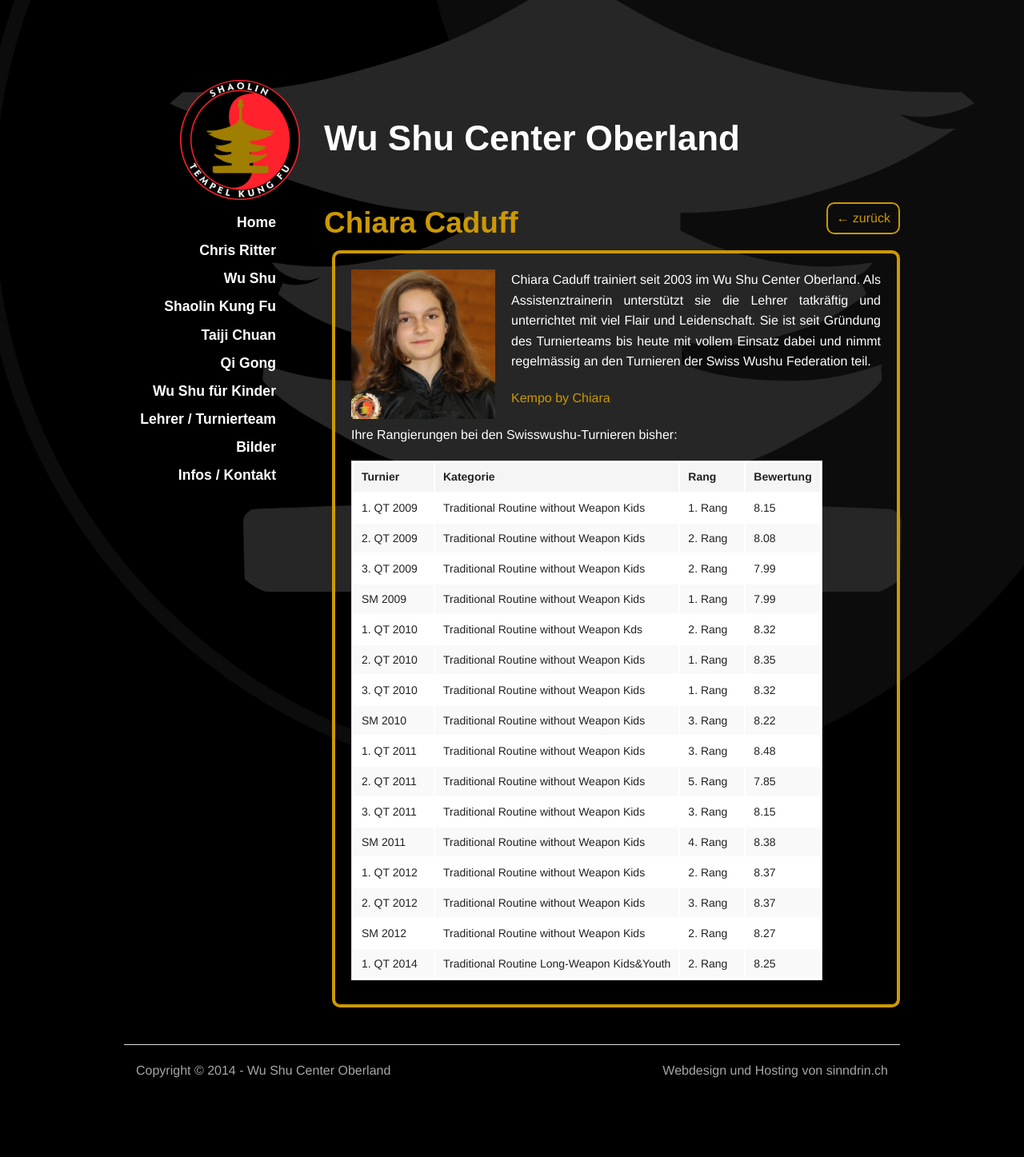
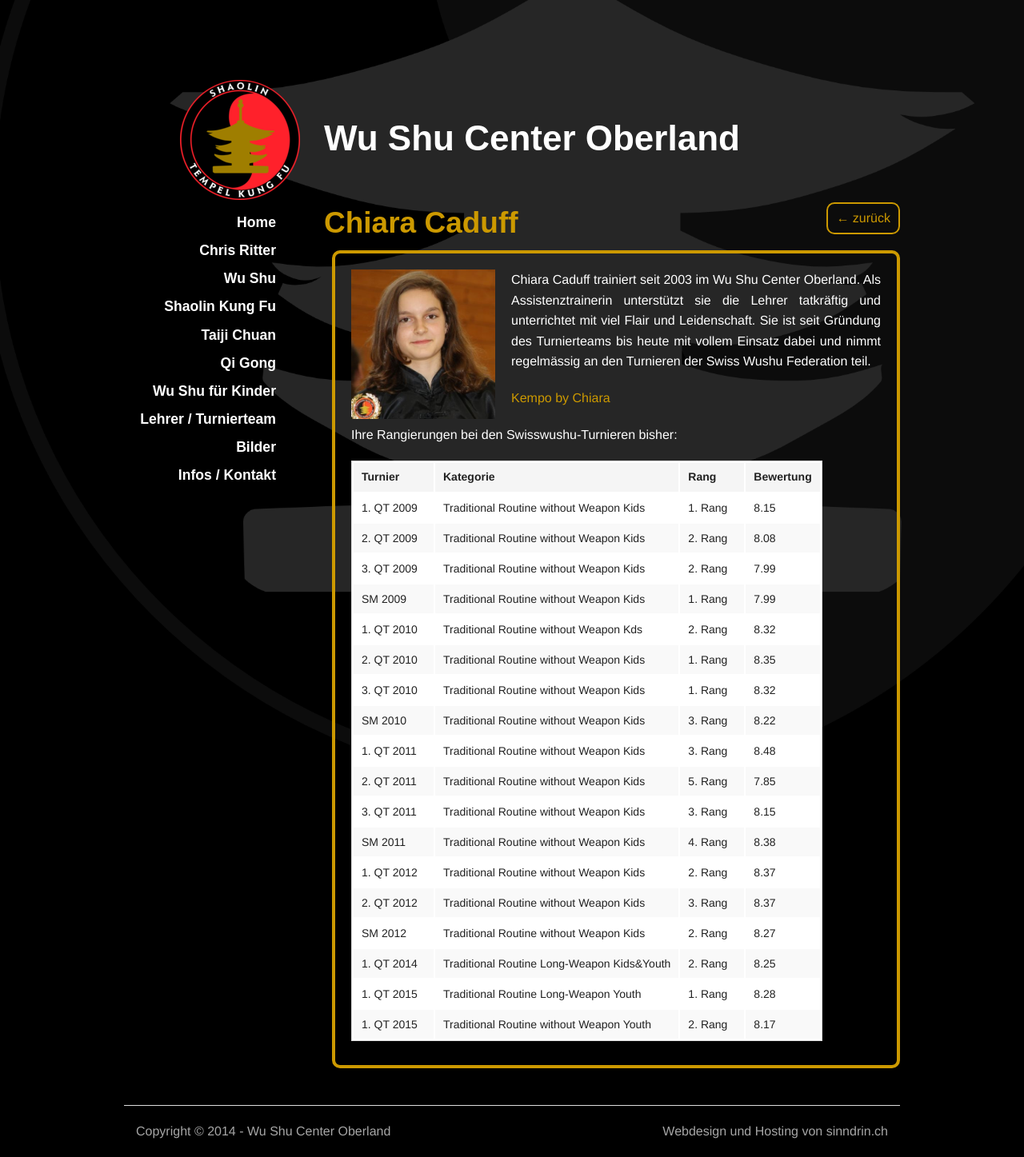
Before and after one commit to wu-shu/wu-shu.github.io, a Jekyll site: the page built from lehrer-turnierteam/chiara-caduff/index.md, in a window 1280 px wide. Shown: the whole page at 80% size. Built offline with Jekyll 4.4.1, drawn with Linux system fonts in a browser that asks for light colours; some web fonts are replaced; Markdown is read by kramdown in place of the engine named in the settings; comment, search, counter and statistics services are not loaded; before the commit the page ends 1371 px from its top, so only the background shows below that.

Commit message:
zeitplan & chiara

```diff
--- a/lehrer-turnierteam/chiara-caduff/index.md
+++ b/lehrer-turnierteam/chiara-caduff/index.md
@@ -115,5 +115,19 @@ Ihre Rangierungen bei den Swisswushu-Turnieren bisher:
 			<td>2. Rang</td>
 			<td>8.25</td>
 		</tr>
+		<tr>
+			<td>1. QT 2015</td>
+			<td>Traditional Routine Long-Weapon Youth</td>
+			<td>1. Rang</td>
+			<td>8.28</td>
+		</tr>
+		<tr>
+			<td>1. QT 2015</td>
+			<td>Traditional Routine without Weapon Youth</td>
+			<td>2. Rang</td>
+			<td>8.17</td>
+		</tr>
+
+
 	</tbody>
 </table>
```
Also changed, not shown: aktuell/index.md (+1 -1 lines).
